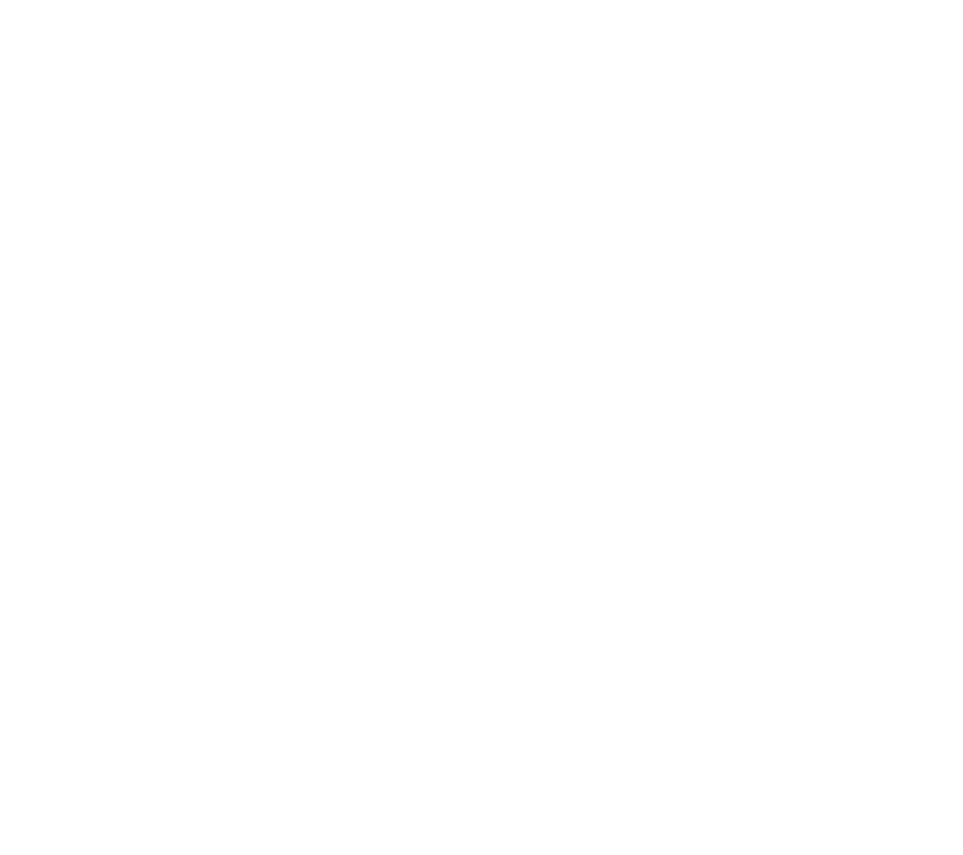
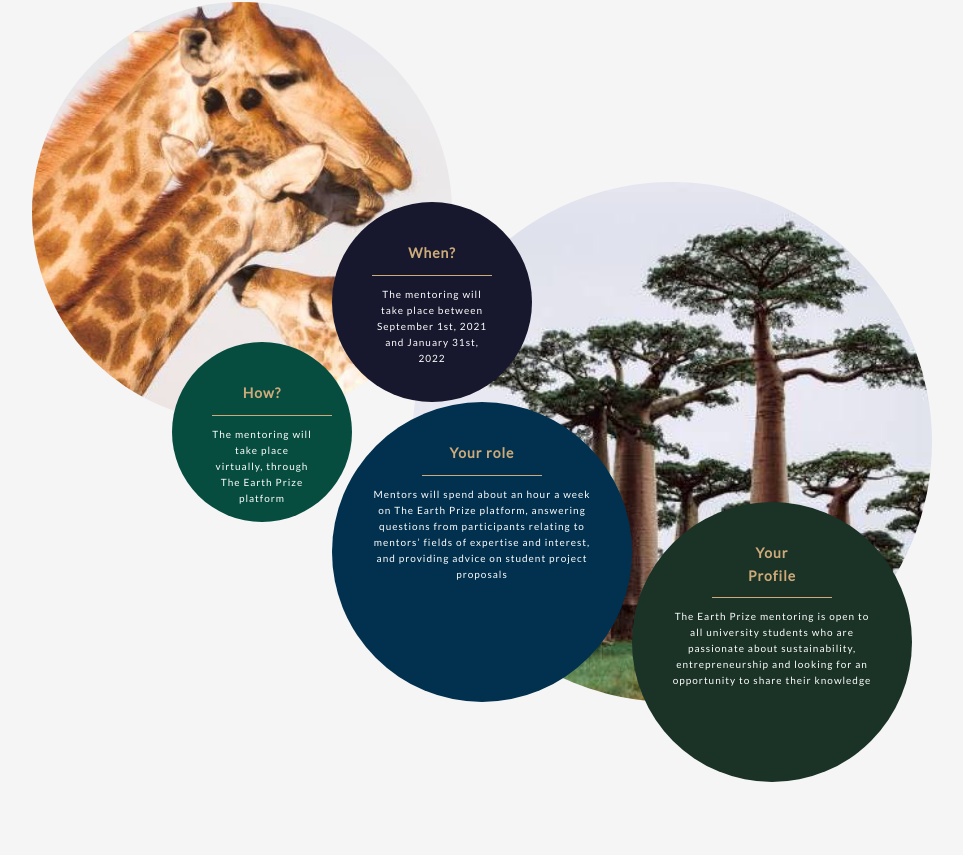
Before and after one commit to GaddMaster/earth-foundation, a Next.js app: page /test in a window 1280 px wide. Shown: the part 665-1520 px from the top of the page, without its empty margins (158-1121 px from the left). Before the commit the page ends 800 px from the top, so only its background shows below. Built offline with nearby package versions, Linux system fonts and the light colour scheme.

Commit message:
mentorship circles component

```diff
--- a/components/MentorshipCircles.jsx
+++ b/components/MentorshipCircles.jsx
@@ -5,8 +5,58 @@ const MentorshipCircles = props => {
     return (
         <div className = {styles.container}>
             <div className = {`${styles.circle} ${styles.giraffe}`}>
-
+                <img src = "/images/giraffe.jpg" alt = "giraffe" />
+            </div>
+            <div className = {`${styles.circle} ${styles.boabab}`}>
+                <img src = "/images/boabab.jpg" alt = "boabab" />
+            </div>
+            <div className = {`${styles.circle} ${styles.when}`}>
+                <div className = {styles.padding}>
+                    <div className = {styles.header}>
+                        <span>When?</span>
+                    </div>
+                    <div className = {styles.divider}></div>
+                    <div className = {styles.desc}>
+                        <spa>The mentoring will take place between September 1st, 2021 and January 31st, 2022</spa>
+                    </div>
+                </div>
+            </div>
+            <div className = {`${styles.circle} ${styles.how}`}>
+                <div className = {styles.padding}>
+                    <div className = {styles.header}>
+                        <span>How?</span>
+                    </div>
+                    <div className = {styles.divider}></div>
+                    <div className = {styles.desc}>
+                        <span>The mentoring will take place virtually, through The Earth Prize platform</span>
+                    </div>
+                </div>
+            </div>
+            <div className = {`${styles.circle} ${styles.role}`}>
+                <div className = {styles.padding}>
+                    <div className = {styles.header}>
+                        <span>Your role</span>
+                    </div>
+                    <div className = {styles.divider}></div>
+                    <div className = {styles.desc}>
+                        <span>Mentors will spend about an hour a week on The Earth Prize platform, answering questions from participants relating to mentors’ fields of expertise and interest, and providing advice on student project proposals</span>
+                    </div>
+                </div>
+            </div>
+            <div className = {`${styles.circle} ${styles.profile}`}>
+                <div className = {styles.padding}>
+                    <div className = {styles.header}>
+                        <div className = {styles.line}>Your</div>
+                        <div className = {styles.line}>Profile</div>
+                    </div>
+                    <div className = {styles.divider}></div>
+                    <div className = {styles.desc}>
+                        <span>The Earth Prize mentoring is open to all university students who are passionate about sustainability, entrepreneurship and looking for an opportunity to share their knowledge</span>
+                    </div>
+                </div>
             </div>
         </div>
     );
 };
+
+export default MentorshipCircles;
--- a/pages/test.jsx
+++ b/pages/test.jsx
@@ -3,6 +3,7 @@ import Link from "next/link";
 
 import Layout from "components/Layout";
 import TitleDesc from "components/TitleDesc";
+import MentorshipCircles from "components/MentorshipCircles";
 import Subscribe from "components/Subscribe";
 
 import ButtonBase from "@material-ui/core/ButtonBase";
@@ -16,6 +17,7 @@ const Test = () => {
   return (
     <Layout
         title = "The Earth Prize Mentor"
+        background = "whitesmoke"
         header
         footer>
         <div className = {styles.container}>
@@ -26,6 +28,7 @@ const Test = () => {
                     title: "#CEAB79",
                     desc: "#000210"
                 }} />
+            <MentorshipCircles />
         </div>
         <Subscribe />
     </Layout>
--- a/styles/mentorship.circles.module.scss
+++ b/styles/mentorship.circles.module.scss
@@ -0,0 +1,116 @@
+
+@import "./variables";
+
+.container {
+    width: 100%;
+    height: 1000px;
+    position: relative;
+    @media (min-width: $breakpoint) { height: 1000px; }
+    .circle {
+        width: 200px;
+        height: 200px;
+        border-radius: 50%;
+        overflow: hidden;
+        .padding {
+            height: 100%;
+            width: 100%;
+            padding: 40px;
+            .header {
+                font-size: 12px;
+                font-weight: bold;
+                text-align: center;
+                color: $gold;
+                @media (min-width: $breakpoint) { font-size: 14px; }
+            }
+            .divider {
+                height: 1px;
+                width: 120px;
+                background: $gold;
+                margin: 10px auto 10px auto;
+            }
+            .desc {
+                font-size: 8px;
+                text-align: center;
+                color: white;
+                @media (min-width: $breakpoint) { font-size: 10px; }
+            }
+        }
+    }
+    .giraffe {
+        width: 320px;
+        height: 320px;
+        @media (min-width: $breakpoint) {
+            width: 420px;
+            height: 420px;
+        }
+    }
+    .boabab {
+        width: 420px;
+        height: 420px;
+        position: absolute;
+        top: 340px;
+        left: 20px;
+        @media (min-width: $breakpoint) {
+            width: 520px;
+            height: 520px;
+            top: 180px;
+            left: 380px;
+        }
+    }
+    .when {
+        width: 180px;
+        height: 180px;
+        background: #17182D;
+        position: absolute;
+        top: 180px;
+        left: 170px;
+        @media (min-width: $breakpoint) {
+            width: 200px;
+            height: 200px;
+            top: 200px;
+            left: 300px;
+        }
+    }
+    .how {
+        width: 160px;
+        height: 160px;
+        background: #064D3F;
+        position: absolute;
+        top: 290px;
+        left: 40px;
+        @media (min-width: $breakpoint) {
+            width: 180px;
+            height: 180px;
+            top: 340px;
+            left: 140px;
+        }
+    }
+    .role {
+        width: 220px;
+        height: 220px;
+        background: #02314F;
+        position: absolute;
+        top: 620px;
+        left: 20px;
+        @media (min-width: $breakpoint) {
+            width: 300px;
+            height: 300px;
+            top: 400px;
+            left: 300px;
+        }
+    }
+    .profile {
+        width: 220px;
+        height: 220px;
+        background: #1A3326;
+        position: absolute;
+        top: 800px;
+        left: 120px;
+        @media (min-width: $breakpoint) {
+            width: 280px;
+            height: 280px;
+            top: 500px;
+            left: 600px;
+        }
+    }
+}
--- a/styles/test.module.scss
+++ b/styles/test.module.scss
@@ -1,4 +1,7 @@
+
+@import "./variables";
 
 .container {
-
+    padding: 160px 0px 0px 0px;
+    @media (min-width: $breakpoint) { padding: 280px 0px 0px 0px; }
 }
```
Also changed, not shown: public/images/boabab.jpg, public/images/giraffe.jpg.
